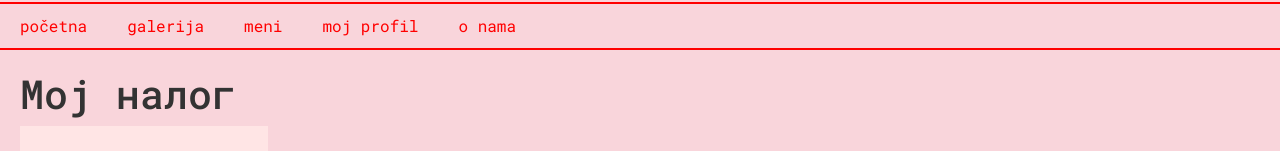
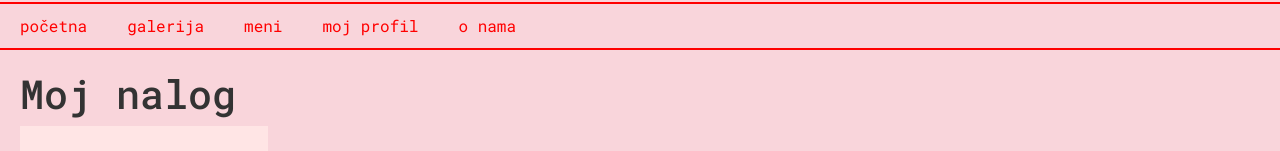
Before and after one commit to zujkovicstasa/meimei, a Vue app in the folder meimei/: page /account in a window 1280 px wide. Shown: the part 158-309 px from the top of the page. Built offline with nearby package versions, Linux system fonts and the light colour scheme.

Commit message:
modified:   meimei/src/views/MyAccount.vue

```diff
--- a/meimei/src/views/MyAccount.vue
+++ b/meimei/src/views/MyAccount.vue
@@ -1,6 +1,6 @@
 <template>
     <div class="my-account">
-      <h1>Мој налог</h1>
+      <h1>Moj nalog</h1>
       <Cart />
       <OrderHistory />
     </div>
```
